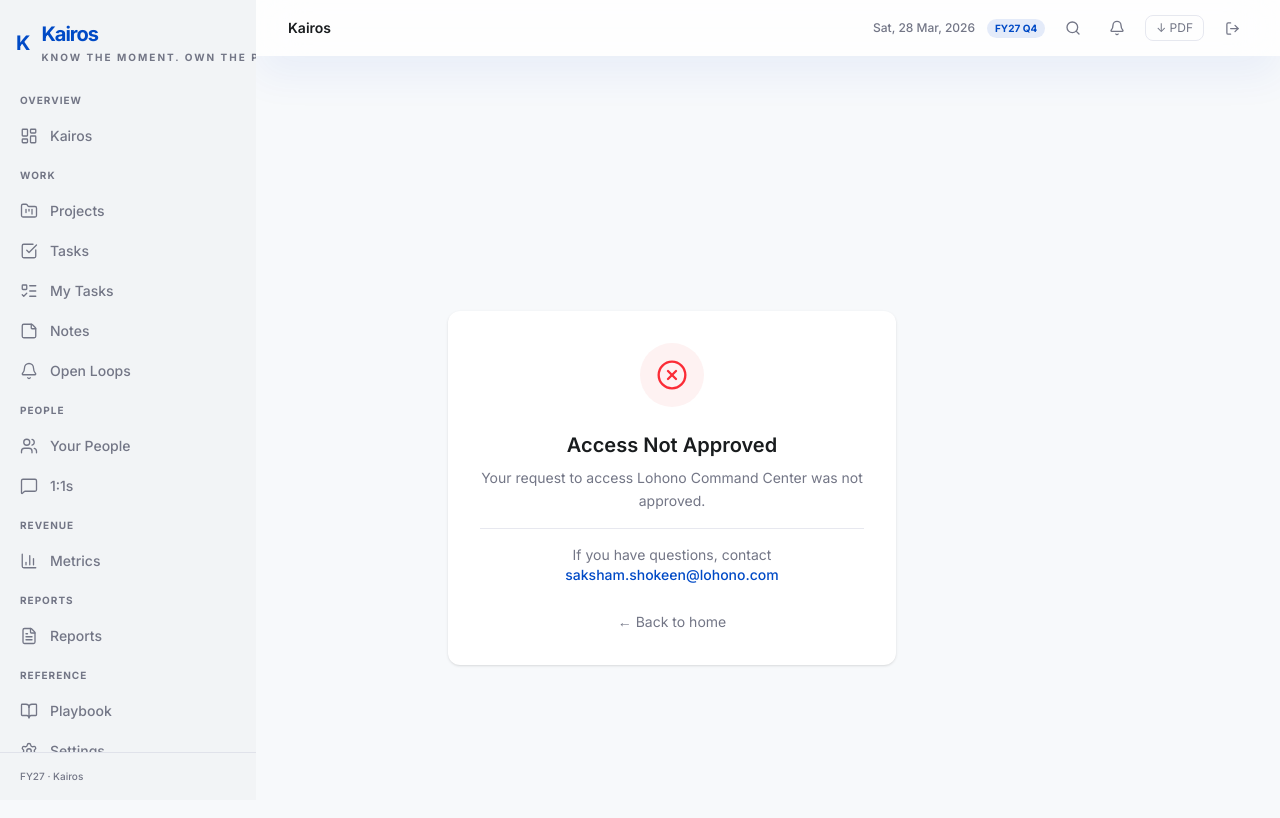
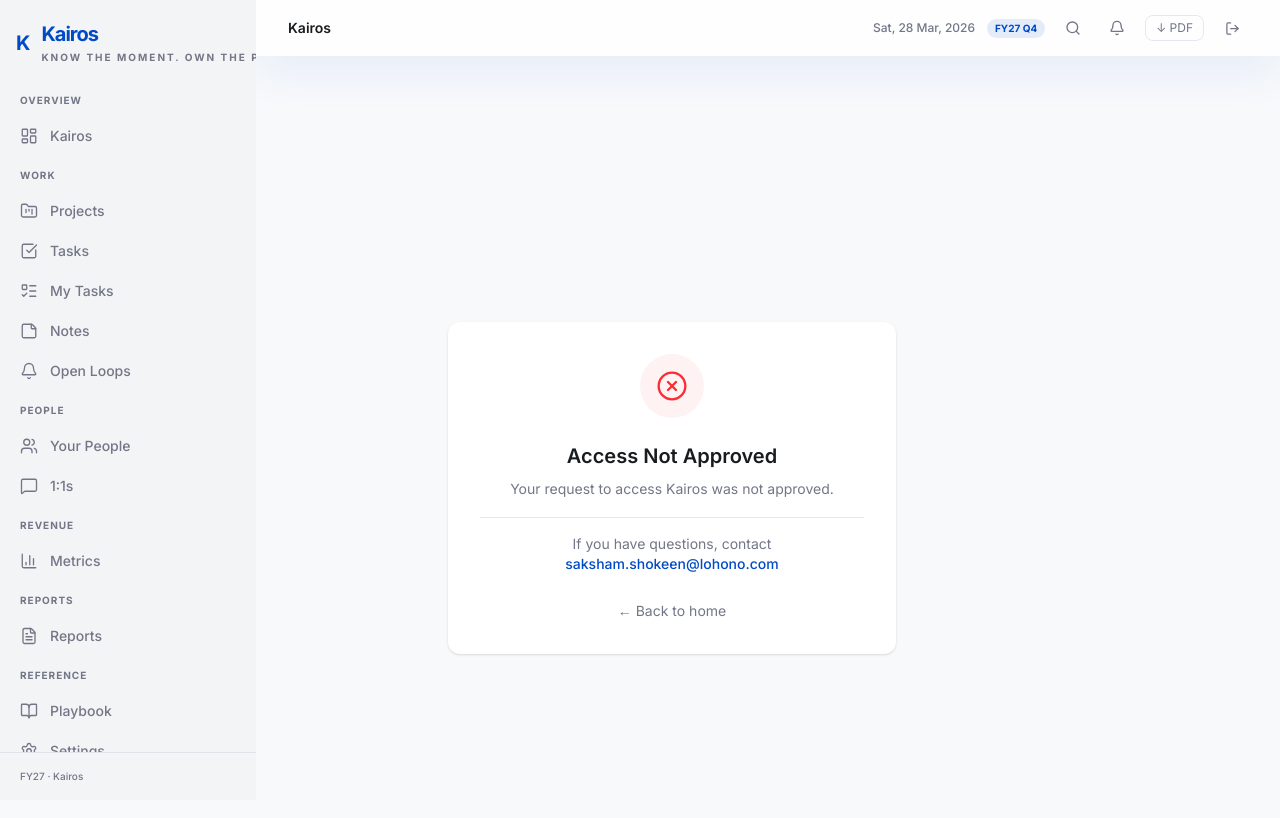
Before and after one commit to iamshokeen/Manager-tasks, a Next.js app: page /auth/rejected in a window 1280 px wide. Shown: the top 818 px of the page. Built offline with nearby package versions, Linux system fonts and the light colour scheme; no server answers.

Commit message:
rebrand: update auth pages and dashboard to Kairos brand

```diff
--- a/src/app/auth/login/page.tsx
+++ b/src/app/auth/login/page.tsx
@@ -253,10 +253,10 @@
         </div>
         <div className="text-center">
           <h1 className="text-xl font-semibold text-foreground tracking-tight">
-            Lohono Command Center
+            Kairos
           </h1>
           {step === 'email' && (
-            <p className="text-sm text-[var(--outline)] mt-1">Sign in to your workspace</p>
+            <p className="text-sm text-[var(--outline)] mt-1">Know the moment. Own the purpose.</p>
           )}
         </div>
       </div>
--- a/src/app/auth/rejected/page.tsx
+++ b/src/app/auth/rejected/page.tsx
@@ -42,7 +42,7 @@
 
       {/* Body */}
       <p className="text-sm text-[var(--outline)] leading-relaxed mb-4">
-        Your request to access Lohono Command Center was not approved.
+        Your request to access Kairos was not approved.
       </p>
 
       {/* Rejection reason (if provided) */}
--- a/src/app/auth/request-access/page.tsx
+++ b/src/app/auth/request-access/page.tsx
@@ -388,7 +388,7 @@
             className="w-full h-10"
             disabled={loading}
           >
-            {loading ? 'Submitting…' : 'Submit Request'}
+            {loading ? 'Submitting…' : 'Lock It In'}
           </Button>
 
           <p className="text-center text-sm text-[var(--outline)]">
--- a/src/app/page.tsx
+++ b/src/app/page.tsx
@@ -168,9 +168,9 @@
     <div className="space-y-8">
       <div>
         <TextShimmer as="h1" className="text-2xl font-bold" duration={3}>
-          Command Center
+          Kairos
         </TextShimmer>
-        <p className="text-muted-foreground text-sm mt-1">Lohono Revenue &amp; Team Dashboard</p>
+        <p className="text-muted-foreground text-sm mt-1">Welcome to Kairos. Let's see what's open.</p>
       </div>
 
       {/* ── 1. Stat Row ──────────────────────────────────────────────────── */}
```
